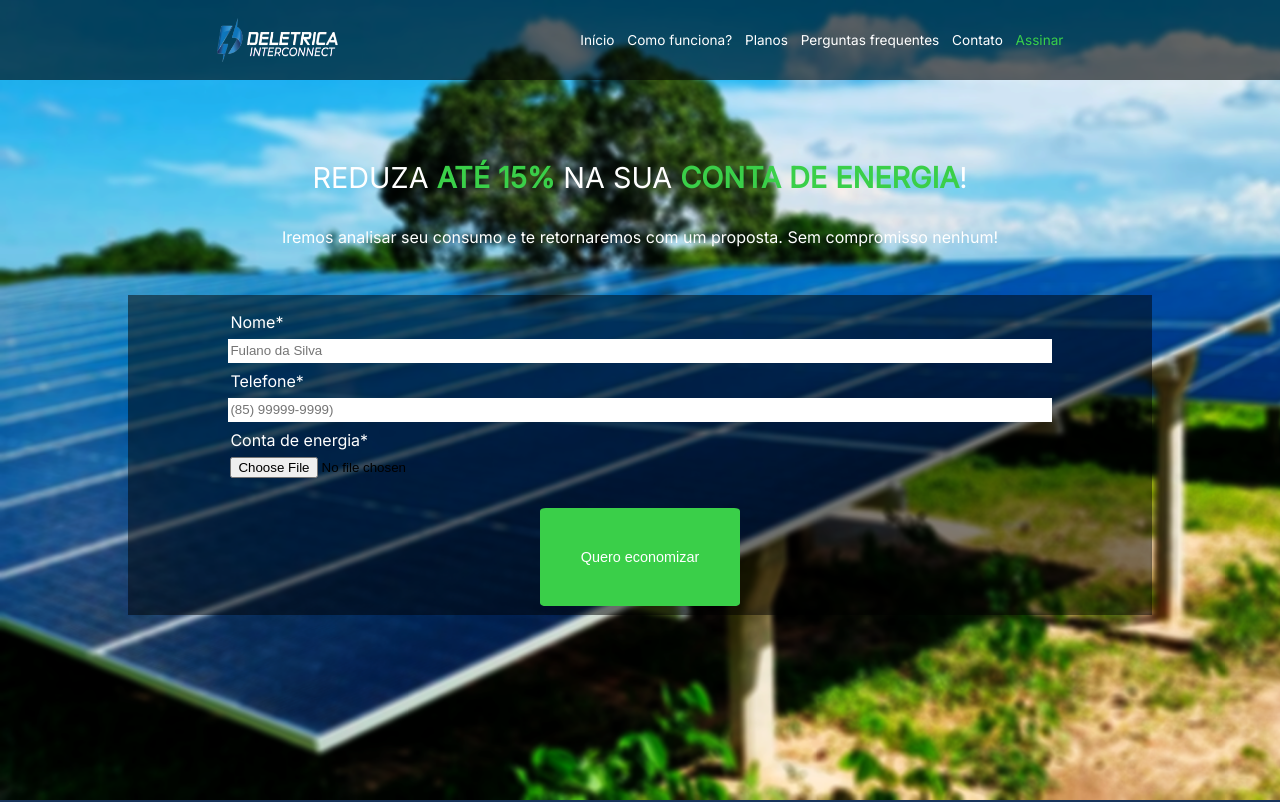
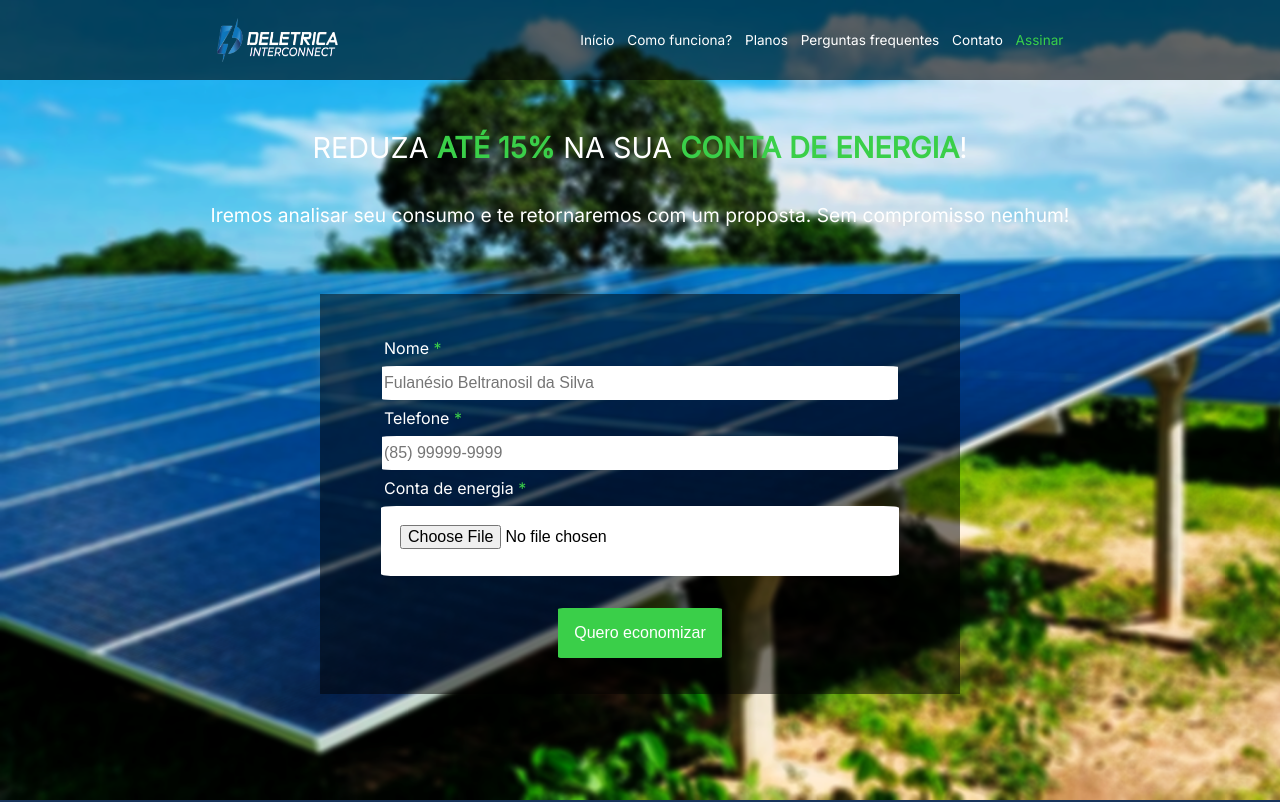
Before and after one commit to caiokronuz/marketplaceinterconnect, a Next.js app: page /send in a window 1280 px wide. Shown: the top 802 px of the page. Built offline with nearby package versions, Linux system fonts and the light colour scheme.

Commit message:
Finalizado as queries de adaptação da página de pré cadastro

```diff
--- a/src/components/Header/Header.module.scss
+++ b/src/components/Header/Header.module.scss
@@ -5,7 +5,7 @@
     justify-content: center;
     align-items: center;
 
-    width: 100%;
+    width: 100vw;
     height: 10vh;
     background-color: rgba(0, 0, 0, 0.6);
 
@@ -70,6 +70,14 @@
         img {
             width: 30%;
             height: 50%;
+        }
+    }
+
+    @media(max-width: 280px){
+        .header{
+            img{
+                width: 40%;
+            }
         }
     }
 }
--- a/src/pages/send.tsx
+++ b/src/pages/send.tsx
@@ -16,11 +16,11 @@ export default function sendPage() {
                     <p>Iremos analisar seu consumo e te retornaremos com um proposta. Sem compromisso nenhum!</p>
                 </div>
                 <form className={styles.forms}>
-                    <label htmlFor="name">Nome*</label>
-                    <input type="text" id="name" placeholder="Fulano da Silva"/>
-                    <label htmlFor="contact">Telefone*</label>
-                    <input type="text" id="contact" placeholder="(85) 99999-9999)"/>
-                    <label htmlFor="bill">Conta de energia*</label>
+                    <label htmlFor="name">Nome <span>*</span></label>
+                    <input type="text" id="name" placeholder="Fulanésio Beltranosil da Silva"/>
+                    <label htmlFor="contact">Telefone <span>*</span></label>
+                    <input type="text" id="contact" placeholder="(85) 99999-9999"/>
+                    <label htmlFor="bill">Conta de energia <span>*</span></label>
                     <input type="file" id="bill"/>
                     <button type="submit">Quero economizar</button>
                 </form>
--- a/src/styles/Send.module.scss
+++ b/src/styles/Send.module.scss
@@ -1,20 +1,24 @@
-.sendPage{
+.sendPage {
     width: 100vw;
     height: auto;
     background: linear-gradient(#3ACF49, #3E74FF);
 
+    p {
+        margin: 1em 0 1em 0;
+    }
 
-    .container{
+    .container {
         width: 100vw;
         height: 100vh;
 
         display: flex;
         align-items: center;
         flex-direction: column;
-        background:url('../../public/background.png') no-repeat;
+        justify-content: center;
+        background: url('../../public/background.png') no-repeat;
         background-size: cover;
 
-        .text{
+        .text {
             width: 100%;
             display: flex;
             justify-content: center;
@@ -22,18 +26,17 @@
             flex-direction: column;
 
             text-align: center;
-            margin-top: 10em;
 
-            h1{
+            h1 {
                 color: #FFF;
 
-                strong{
+                strong {
                     color: #3ACF49;
                     font-weight: bold;
                 }
             }
 
-            p{
+            p {
                 text-align: center;
                 margin-top: 2em;
                 width: 70%;
@@ -41,7 +44,7 @@
             }
         }
 
-        .forms{
+        .forms {
             display: flex;
             justify-content: center;
             align-items: center;
@@ -49,30 +52,41 @@
 
             width: 80%;
             height: 40%;
-            background-color: rgba(0,0,0,0.5);
+            background-color: rgba(0, 0, 0, 0.5);
             margin-top: 3em;
 
-            label{
+            label {
                 width: 80%;
                 text-align: left;
                 color: #FFF;
                 font-family: "Inter", sans-serif;
                 margin-top: 0.5em;
+
+                span {
+                    color: #3ACF49;
+                }
             }
 
-            input{
+            input {
                 width: 80%;
                 margin-top: 0.5em;
                 border: none;
-                height: 7%;
-                border-radius: 3;
+                height: 8%;
+                border-radius: 3%;
             }
 
-            input:focus{
+            input:focus {
                 border: 1px solid #3ACF49;
             }
 
-            button{
+            input[type="file"] {
+                background-color: #FFF;
+                padding: 3%;
+                width: 75%;
+                border-radius: 3%;
+            }
+
+            button {
                 border: none;
                 background-color: #3ACF49;
                 color: #FFF;
@@ -88,27 +102,322 @@
 
 //MEDIA QUERIES
 
-//Celular
-@media (max-width: 599px) {
-    .initialPage {}
+@media(max-width: 360px) {
+    .sendPage {
+        p {
+            width: 90%;
+        }
+
+        .container {
+            .text {
+                h1 {
+                    font-size: 1.5em;
+                }
+
+                p {
+                    width: 85%;
+                }
+            }
+
+            .forms {
+                label {
+                    font-size: 0.85em;
+
+                    span {
+                        font-size: 0.85em;
+                    }
+                }
+
+                button {
+                    font-size: 0.85em
+                }
+            }
+
+        }
+    }
 }
+
+@media(max-height: 667px) {
+    .sendPage {
+        p{
+            width: 90%;
+        }
+
+        .container {
+            .text {
+                h1 {
+                    font-size: 1.5em;
+                }
+            }
+
+            .forms {
+                label {
+                    font-size: 0.85em;
+
+                    span {
+                        font-size: 0.85em;
+                    }
+                }
+
+                button {
+                    font-size: 0.85em
+                }
+            }
+
+        }
+    }
+
+    @media(max-width: 280px) {
+        .sendPage {
+
+            p {
+                font-size: 0.85em;
+                width: 90%;
+            }
+
+            .container {
+                .text {
+                    h1 {
+                        font-size: 1.25em;
+                    }
+
+                    p {
+                        font-size: 0.9em;
+                        width: 85%;
+                    }
+                }
+
+                .forms {
+                    label {
+                        font-size: 0.85em;
+
+                        span {
+                            font-size: 0.85em;
+                        }
+                    }
+
+                    button {
+                        font-size: 0.85em
+                    }
+                }
+
+            }
+        }
+
+    }
+}
+
+@media(min-width: 540px) {
+    .sendPage {
+
+        p {
+            font-size: 1em;
+            width: 90%;
+        }
+
+        .container {
+            justify-content: center;
+
+            .text {
+                h1 {
+                    font-size: 1.5em;
+                }
+
+                p {
+                    font-size: 1.05em;
+                }
+            }
+
+            .forms {
+                height: 50%;
+
+                label {
+                    font-size: 0.9em
+                }
+
+                input {
+                    font-size: 0.9em;
+                    height: 8%;
+                }
+
+
+                button {
+                    font-size: 1em;
+                    padding: 2.5%;
+                }
+            }
+
+        }
+    }
+}
+
+@media(max-width: 599px) {}
 
 //Tablet pequeno
 @media(min-width: 600px) {
-    .initialPage {}
+    .sendPage {
+
+        p {
+            font-size: 1.35em;
+            width: 90%;
+        }
+
+        .container {
+            justify-content: center;
+
+            .text {
+                h1 {
+                    font-size: 2em;
+                }
+
+                p {
+                    font-size: 1.35em;
+                }
+            }
+
+            .forms {
+                height: 50%;
+
+                label {
+                    font-size: 1.25em
+                }
+
+                input {
+                    font-size: 1.35em;
+                    height: 8%;
+                }
+
+
+                button {
+                    font-size: 1.35em;
+                    padding: 3%;
+                }
+            }
+
+        }
+    }
+}
+
+@media(max-width: 768px) {
+    .sendPage {
+        .container {
+            .text {
+                margin-top: 2em;
+            }
+        }
+    }
 }
 
 //Tablet grande
-@media(min-width: 900px) {
-    .initialPage {}
+@media(min-width: 900px) {}
+
+@media(min-width: 1024px) {
+    .sendPage {
+
+        p{
+            font-size: 1em;
+        }
+
+        .container {
+            .text {
+                margin-top: 1.5em;
+
+                h1 {
+                    font-size: 1.5em;
+                }
+
+                p {
+                    font-size: 1em;
+                }
+            }
+
+            .forms {
+               width: 50%;
+
+                label {
+                    font-size: 0.9em;
+                }
+
+                input {
+                    font-size: 0.9em;
+                }
+
+                button {
+                    font-size: 0.9em;
+                }
+            }
+
+        }
+    }
 }
 
 //Desktop
 @media(min-width: 1200px) {
-    .initialPage {}
+    .sendPage {
+        .container {
+            .text {
+                h1 {
+                   font-size: 1.8em;
+                }
+
+                p {
+                    font-size: 1.2em;
+                }
+            }
+
+            .forms {
+
+                label {
+                   font-size: 1em;
+                }
+
+                input {
+                    font-size: 1em;
+                }
+
+                button {
+                    font-size: 1em;
+                    padding: 2.5%;
+                }
+            }
+
+        }
+    }
+
 }
 
 //Desktop grande
 @media(min-width: 1800px) {
-    .initialPage {}
+    .sendPage {
+        .container {
+            .text {
+                h1 {
+                   font-size: 2em;
+                }
+
+                p {
+                    font-size: 1.4em;
+                }
+            }
+
+            .forms {
+
+                label {
+                   font-size: 1.2em;
+                }
+
+                input {
+                    font-size: 1.2em;
+                }
+
+                button {
+                    font-size: 1.2em;
+                    padding: 2.5%;
+                }
+            }
+
+        }
+    }
 }
+
+@media(min-width: 2000px) {}
```
